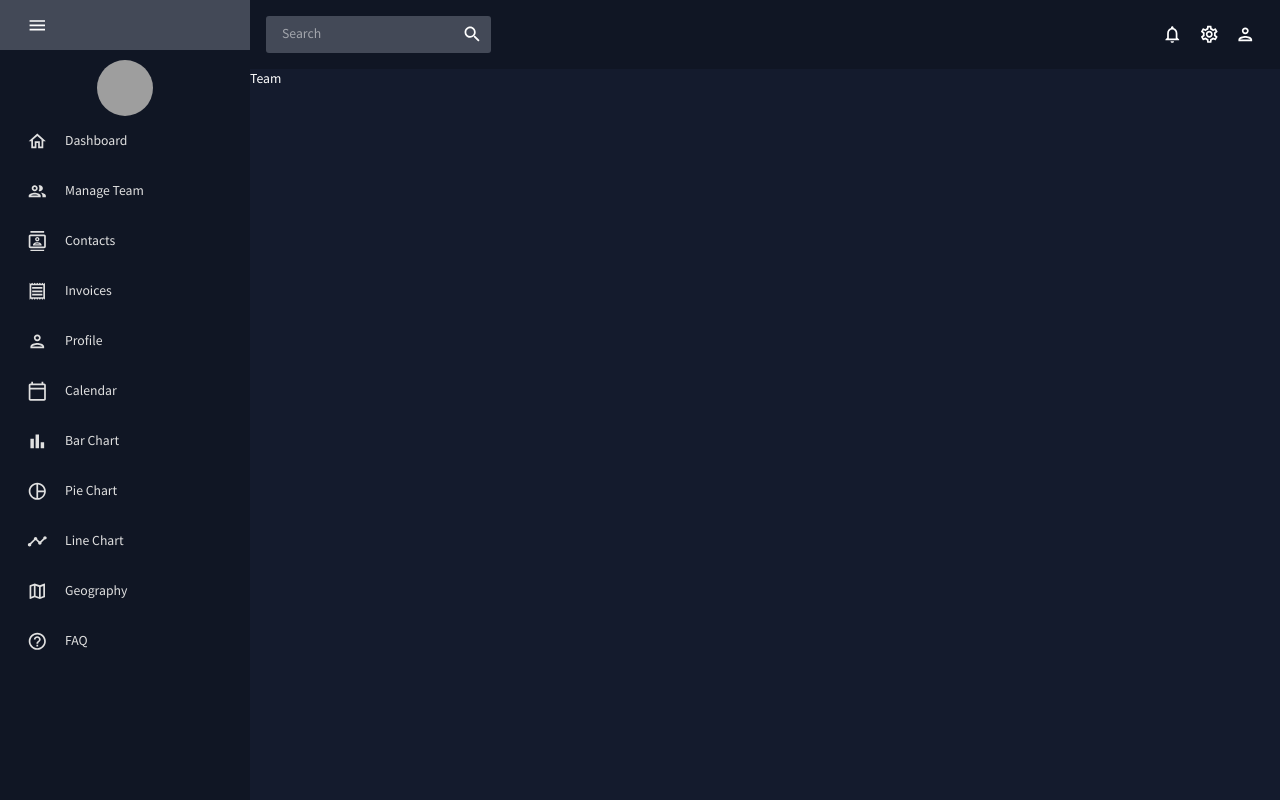
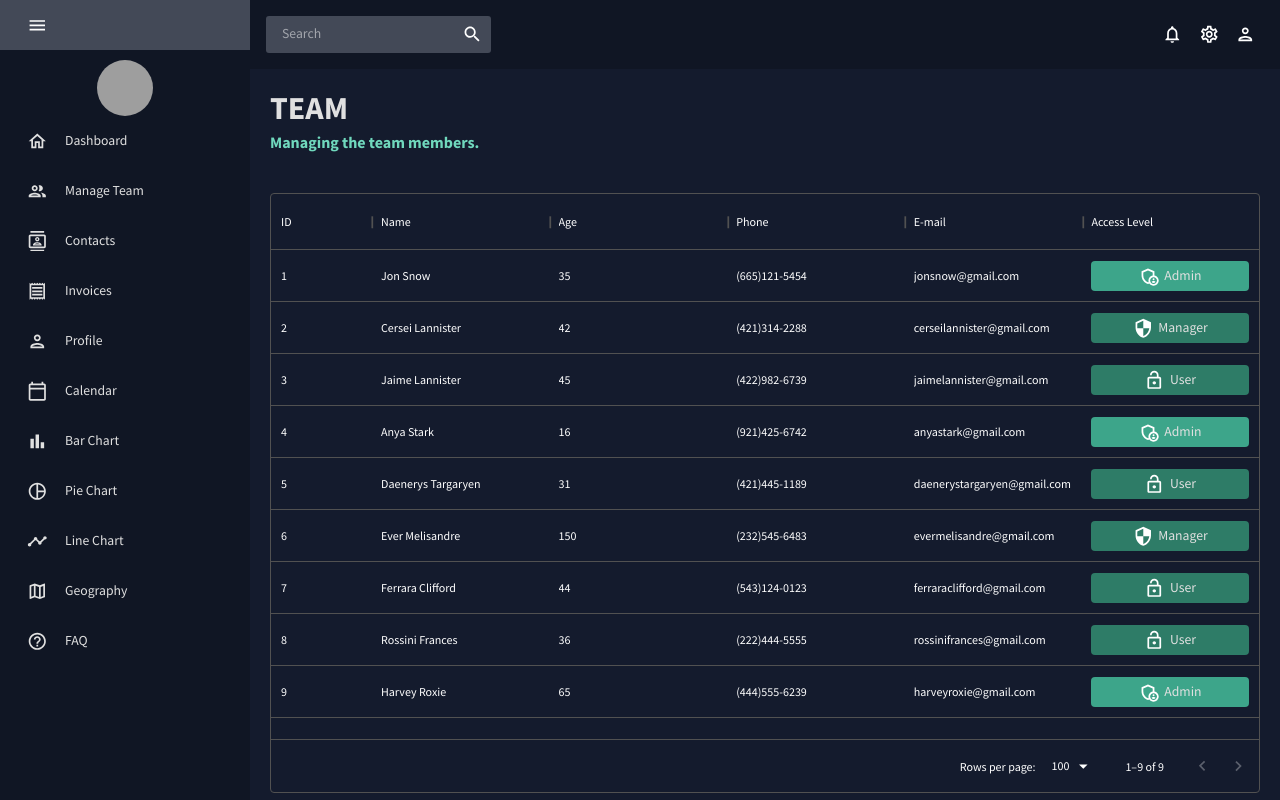
Before and after one commit to sarahabing/test-react, a React app in the folder react-demo/: page /team in a window 1280 px wide. Built offline with nearby package versions, Linux system fonts and the light colour scheme; grey boxes are pictures that could not be loaded; the HTML template or start-up script is replaced by a standard one.

Commit message:
table thing

```diff
--- a/react-demo/src/App.tsx
+++ b/react-demo/src/App.tsx
@@ -2,7 +2,6 @@ import { theme } from './theme';
 import { CssBaseline, ThemeProvider } from '@mui/material';
 import {Routes, Route} from 'react-router-dom';
 import { ProSidebarProvider } from 'react-pro-sidebar'
-
 import TopBar from './scenes/global/TopBar';
 import SideBar from './scenes/global/SideBar';
 import Dashboard from './scenes/dashboard'
--- /dev/null
+++ b/react-demo/src/components/Header.tsx
@@ -0,0 +1,29 @@
+import { Typography, Box, useTheme } from '@mui/material';
+import { colors } from "../theme";
+
+export function Header({title="", subtitle=""}): JSX.Element {
+    const theme = useTheme();
+
+    return (
+      <Box mb='30px'>
+        <Typography
+          variant='h2'
+          textTransform="uppercase"
+          color={colors.grey[100]}
+          fontWeight='bold'
+          mb='5px'
+        >
+          {title}
+        </Typography>
+        <Typography
+          variant='h5'
+          color={colors.greenAccent[400]}
+          fontWeight='bold'
+          mb='5px'
+        >
+          {subtitle}
+        </Typography>
+      </Box>
+    )
+
+}
--- a/react-demo/src/data/mockData.js
+++ b/react-demo/src/data/mockData.js
@@ -1,4 +1,4 @@
-import { tokens } from '../theme';
+import { colors } from '../theme';
 
 export const mockDataTeam = [
   {
@@ -433,7 +433,7 @@ export const mockPieData = [
 export const mockLineData = [
   {
     id: 'japan',
-    color: tokens('dark').greenAccent[500],
+    color: colors.greenAccent[500],
     data: [
       {
         x: 'plane',
@@ -487,7 +487,7 @@ export const mockLineData = [
   },
   {
     id: 'france',
-    color: tokens('dark').blueAccent[300],
+    color: colors.blueAccent[300],
     data: [
       {
         x: 'plane',
@@ -541,7 +541,7 @@ export const mockLineData = [
   },
   {
     id: 'us',
-    color: tokens('dark').redAccent[200],
+    color: colors.redAccent[200],
     data: [
       {
         x: 'plane',
--- a/react-demo/src/scenes/dashboard/index.tsx
+++ b/react-demo/src/scenes/dashboard/index.tsx
@@ -1,5 +1,14 @@
+import { Box } from '@mui/system'
+import { Header } from '../../components/Header'
+
 function Dashboard(): JSX.Element {
-  return <div>Dashboard</div>
+  return (
+    <Box m='20px'>
+      <Box display='flex' justifyContent='space-between' alignItems='center'>
+        <Header title='dashboard' subtitle='Welcome to your dashboard.' />
+      </Box>
+    </Box>
+  )
 }
 
 export default Dashboard
--- a/react-demo/src/scenes/team/index.tsx
+++ b/react-demo/src/scenes/team/index.tsx
@@ -1,5 +1,75 @@
+import { useTheme } from '@emotion/react'
+import { Box, Typography } from '@mui/material'
+import { DataGrid } from '@mui/x-data-grid'
+import { Header } from '../../components/Header'
+import { mockDataTeam } from '../../data/mockData'
+import { colors } from '../../theme'
+import AdminPanelSettingsOutlinedIcon from '@mui/icons-material/AdminPanelSettingsOutlined'
+import LockOpenOutlinedIcon from '@mui/icons-material/LockOpenOutlined'
+import SecurityOutlinedIcon from '@mui/icons-material/SecurityOutlined'
+
 function Team(): JSX.Element {
-  return <div>Team</div>
+  const theme = useTheme()
+  const cols = [
+    { field: 'id', headerName: 'ID' },
+    {
+      field: 'name',
+      headerName: 'Name',
+      flex: 1,
+      cellClassName: 'name-column--cell'
+    },
+    {
+      field: 'age',
+      headerName: 'Age',
+      flex: 1,
+      type: 'number',
+      headerAlign: 'left',
+      align: 'left'
+    },
+    { field: 'phone', headerName: 'Phone', flex: 1 },
+    { field: 'email', headerName: 'E-mail', flex: 1 },
+    {
+      field: 'access',
+      headerName: 'Access Level',
+      flex: 1,
+      renderCell: ({ row: { access = '' } }) => {
+        return (
+          <Box
+            width='100%'
+            m='0 auto'
+            p='5px'
+            display='flex'
+            justifyContent='center'
+            borderRadius='4px'
+            bgcolor={
+              access === 'admin'
+                ? colors.greenAccent[600]
+                : colors.greenAccent[700]
+            }
+          >
+            {access === 'admin' && <AdminPanelSettingsOutlinedIcon />}
+            {access === 'manager' && <SecurityOutlinedIcon />}
+            {access === 'user' && <LockOpenOutlinedIcon />}
+            <Typography
+              color={colors.grey[100]}
+              ml='5px'
+              textTransform="capitalize"
+            >
+              {access}
+            </Typography>
+          </Box>
+        )
+      }
+    }
+  ]
+  return (
+    <Box m='20px'>
+      <Header title='team' subtitle='Managing the team members.' />
+      <Box m='40px 0 0 0' height='75vh'>
+        <DataGrid rows={mockDataTeam} columns={cols} />
+      </Box>
+    </Box>
+  )
 }
 
 export default Team
```
